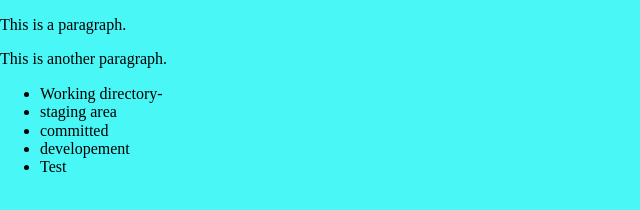
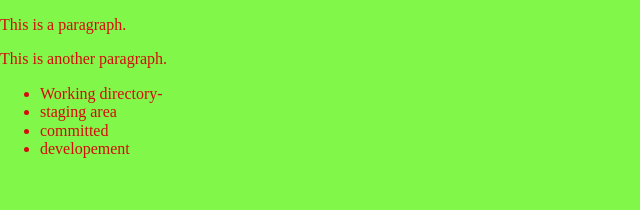
Before and after one commit to rajkumarmvr565/git-sample, a plain HTML site: page index.html in a window 1280 px wide. Shown: the whole page, without its empty margins (0-640 px from the left). Drawn offline with Linux system fonts and the light colour scheme.

Commit message:
Revert "Fixes"
This reverts commit 3f2e54e03ea010e20e3d89ca9d1fc760d9e0ffc9.

```diff
--- a/css/style.css
+++ b/css/style.css
@@ -1,4 +1,4 @@
 body{
-    background-color: #49f7f7;
-    color: #000000;
+    background-color: #80f749;
+    color: #d30d0d;
 }
--- a/index.html
+++ b/index.html
@@ -14,7 +14,6 @@
     <li>staging area</li>
     <li>committed </li>
     <li>developement</li>
-    <li>Test</li>
 </ul>
 </body>
 </html>
```
